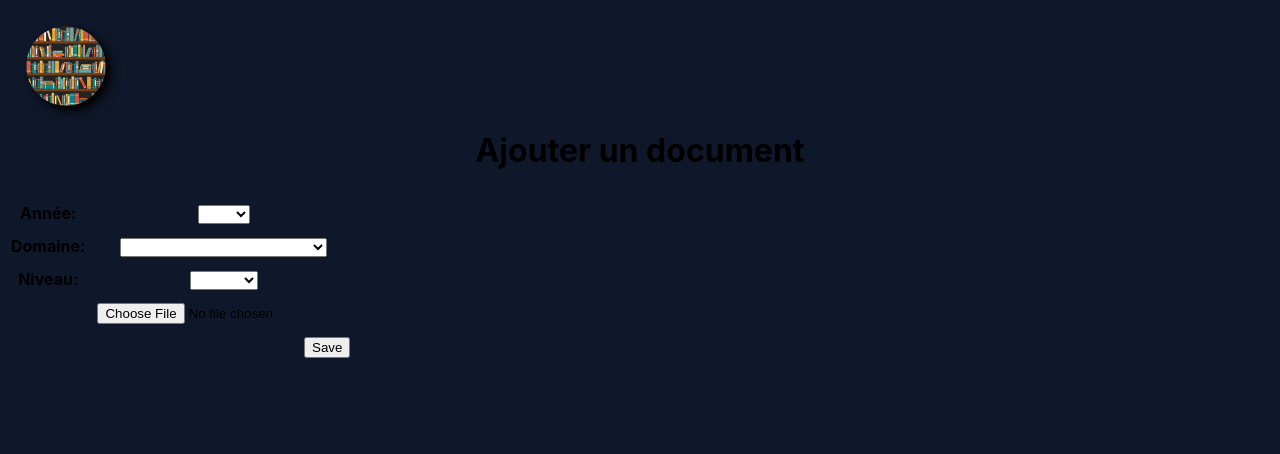
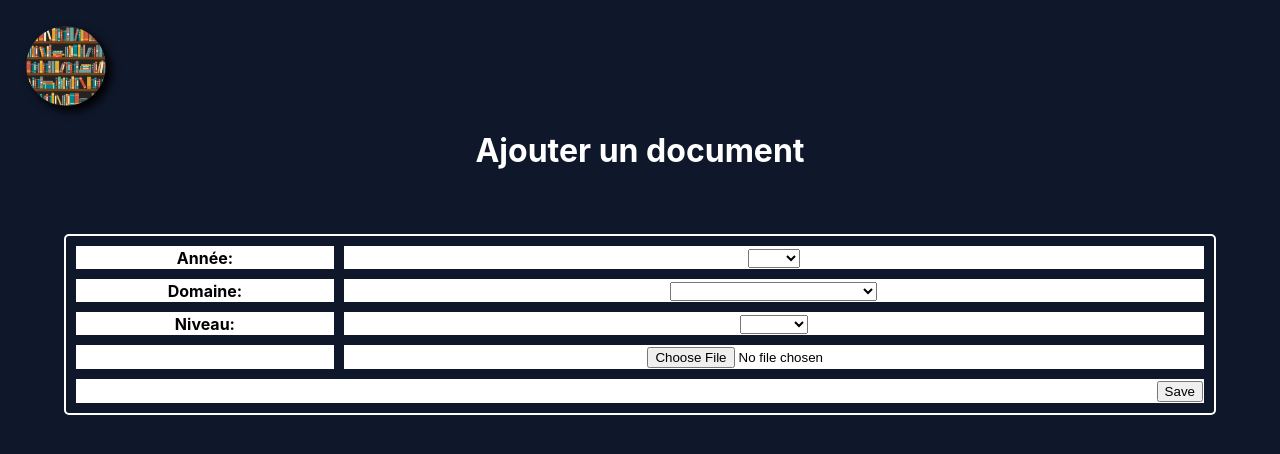
Before and after one commit to WissamOuhib/projet_veille_techno, a React (Create React App) app in the folder espace_collaboratif/: page /accueil/add in a window 1280 px wide. Shown: the top 454 px of the page. Built offline with nearby package versions, Linux system fonts and the light colour scheme.

Commit message:
firefox bug fix et design liste documents

```diff
--- a/espace_collaboratif/src/App.css
+++ b/espace_collaboratif/src/App.css
@@ -1,5 +1,6 @@
 .App {
   text-align: center;
+  color: white;
 }
 
 nav ul {
@@ -11,7 +12,7 @@ nav ul li {
   padding: 10px;
 }
 
-nav ul li a {
+nav ul li a, a {
   text-decoration: none;
 }
 
@@ -31,5 +32,25 @@ nav ul li a {
   background-size: cover;
   background-repeat: no-repeat;
   border-radius: 50px;
-  box-shadow: #000 5px 5px 10px;
+  box-shadow: rgb(0, 0, 0) 5px 5px 10px;
 }
+
+/************* LES LISTES (tables) ****************/
+
+table {
+  width: 90%;
+  display: table;
+  color: black;
+  margin: 5%;
+  border: 2px solid white;
+  border-radius: 5px;
+}
+
+table a {
+  color: #551a8b;
+  font-weight: bold;
+}
+
+tr {
+  background: white;
+}
--- a/espace_collaboratif/src/accueil.css
+++ b/espace_collaboratif/src/accueil.css
@@ -201,7 +201,7 @@ canvas {
 .card img {
   min-width: 100%;
   min-height: 100%;
-  opacity: 0.7;
+ /* opacity: 0.7; */
 }
 
 .card a {
--- a/espace_collaboratif/src/components/Accueil.js
+++ b/espace_collaboratif/src/components/Accueil.js
@@ -195,7 +195,7 @@ function My3dBody () {
   useEffect(() => {
 
     /***********************************/
-    design();
+   // design();
     /*************************************/
 
   }//faire un return function ici si on veut qlq chose au démontage
--- a/espace_collaboratif/src/components/AddDocument.js
+++ b/espace_collaboratif/src/components/AddDocument.js
@@ -58,7 +58,7 @@ export default function AddDocument() {
                             <td>
                             <select name="domaine" id="domaine" onChange={handleChange}>
                                 <option></option>
-                                <option value="ALG">Arts, Lettres, Langues</option>
+                                <option value="ALL">Arts, Lettres, Langues</option>
                                 <option value="DEG">Droit, Economie, Gestion</option>
                                 <option value="STS">Sciences, Technologies, Santé</option>
                                 <option value="SHS">Sciences humaines et Sociales</option>
--- a/espace_collaboratif/src/components/ListDocuments.js
+++ b/espace_collaboratif/src/components/ListDocuments.js
@@ -1,18 +1,20 @@
 import axios from "axios";
 import { useEffect, useState } from "react";
-import { Link, useLocation } from "react-router-dom";
+import { Link, useLocation, useNavigate } from "react-router-dom";
 
 export default function ListDocuments() {
 
     const [documents, setDocuments] = useState([]);
     const location = useLocation()
     const { domaine } = location.state
+    const navigate = useNavigate()
+
     // const qs = require('qs');
 
   //  console.log(domaine);
 
     useEffect(() => {
-
+        navigate('', { state: { domaine: domaine }}); /*je sauvegarde domaine*/
         getDocuments();
     }, []);
 
@@ -23,8 +25,8 @@ export default function ListDocuments() {
              setDocuments(response.data.data);
          });
 
-        const formData = new FormData();
-        formData.append('domaine', domaine);
+     //   const formData = new FormData();
+     //   formData.append('domaine', domaine);
 /*
         axios({
             method: 'post',
@@ -57,19 +59,20 @@ export default function ListDocuments() {
                     <tr>
                         <th>Document</th>
                         <th>Annee</th>
+                        <th>Niveau</th>
                     </tr>
                 </thead>
-                { <tbody>
+                {<tbody>
                     {documents.map((document, key) =>
                         <tr key={key}>
                             <td>
                                 <Link to={`${document.id}/detail`}>{document.nom}</Link>
                             </td>
                             <td>{document.annee}</td>
-
+                            <td>Bac + {document.niveau}</td>
                         </tr>
                     )}
-                </tbody> }
+                </tbody>}
             </table>
 
             <div>
```
Lines whose indentation alone changed are shown as unchanged.
